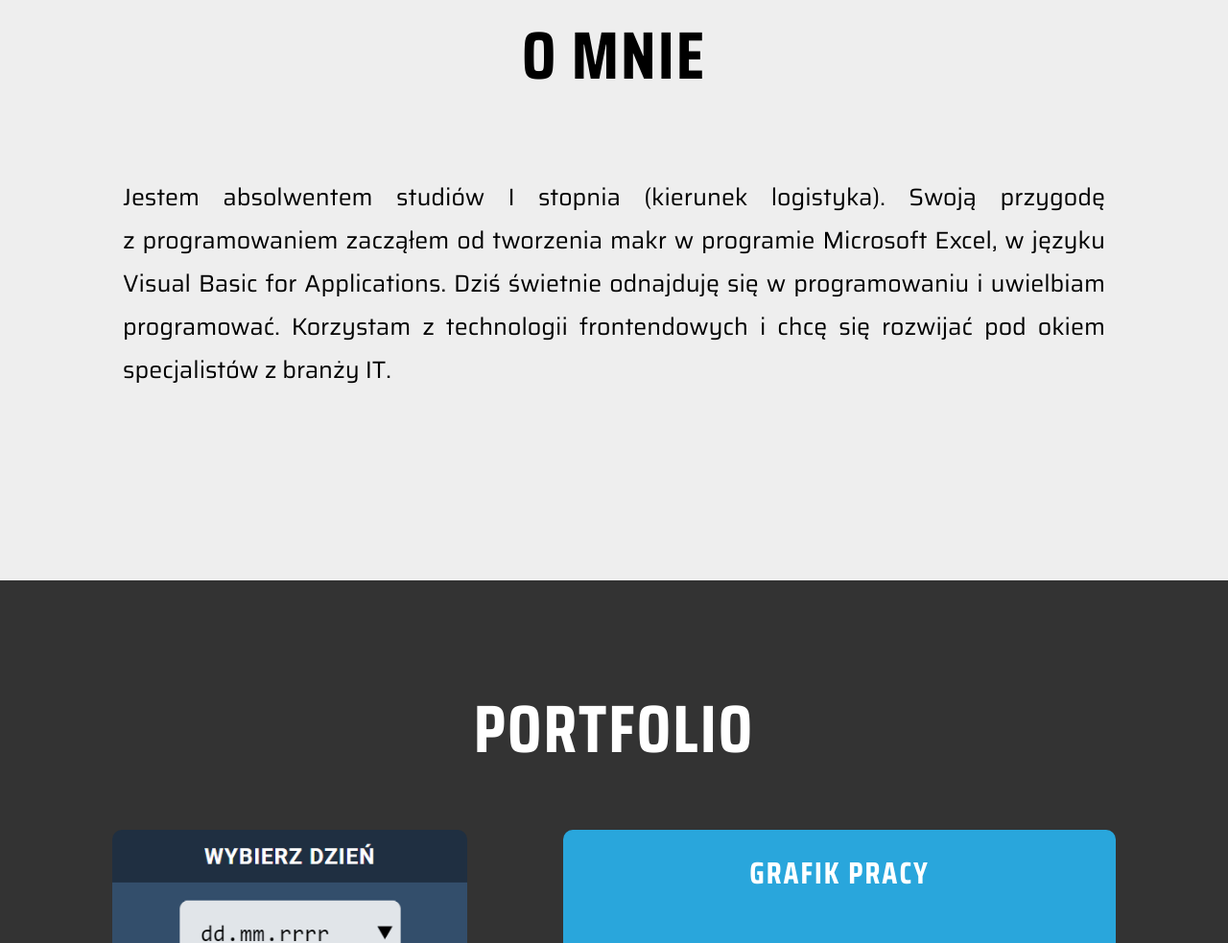
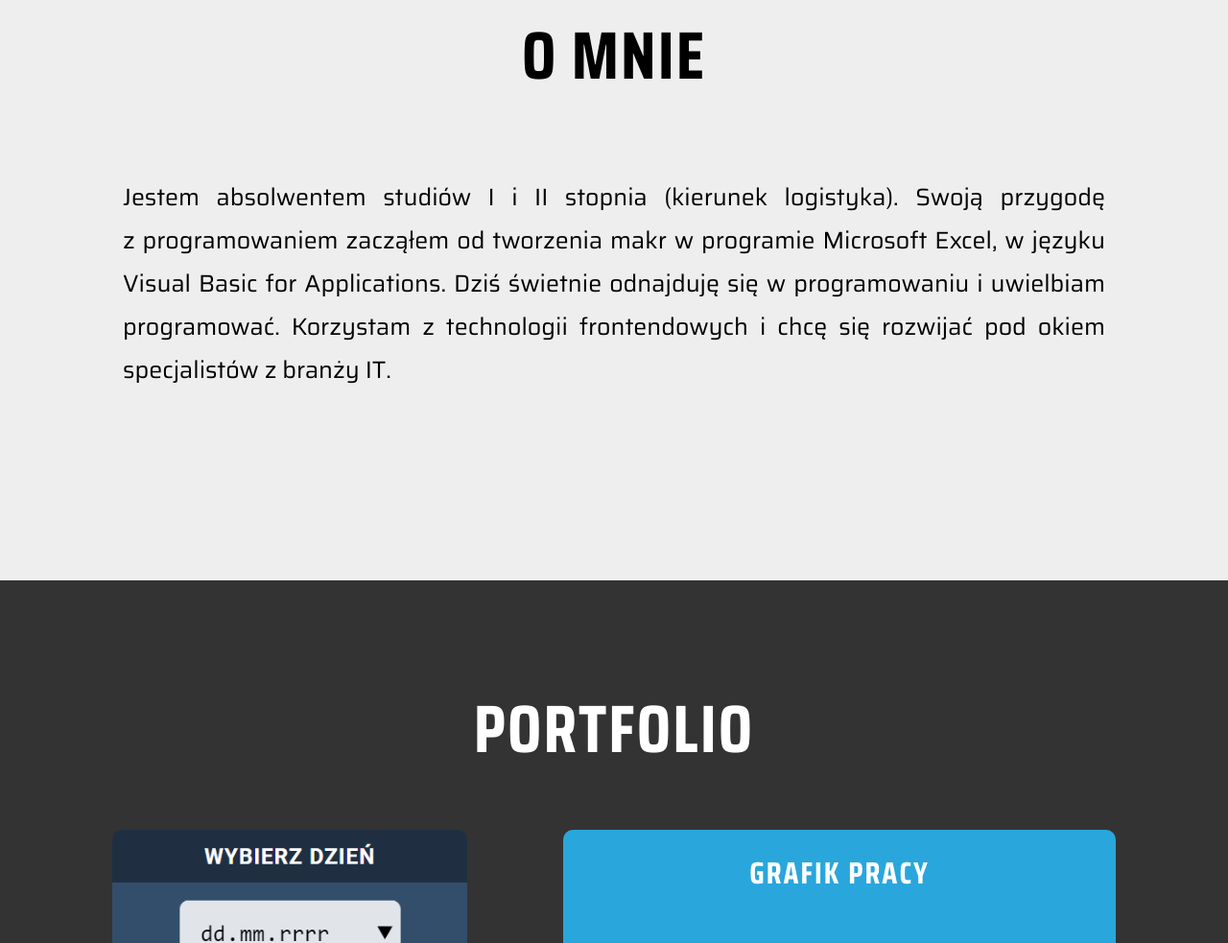
Before and after one commit to lukasz-brzozko/portfolio, a plain HTML site: page index.html in a window 1280 px wide. Shown: the part 995-1978 px from the top of the page at 96% size. Drawn offline with Linux system fonts and the light colour scheme.

Commit message:
Add master degree in about me section

```diff
--- a/index.html
+++ b/index.html
@@ -63,7 +63,7 @@
     <div class="container">
       <h3 class="about-subtitle subtitle spacing">O mnie</h3>
       <p class="about-me">
-        Jestem absolwentem studiów I stopnia (kierunek logistyka). Swoją
+        Jestem absolwentem studiów I i II stopnia (kierunek logistyka). Swoją
         przygodę z&nbsp;programowaniem zacząłem od tworzenia makr w programie
         Microsoft Excel, w języku Visual Basic for Applications. Dziś świetnie
         odnajduję się w programowaniu i uwielbiam programować. Korzystam
```
